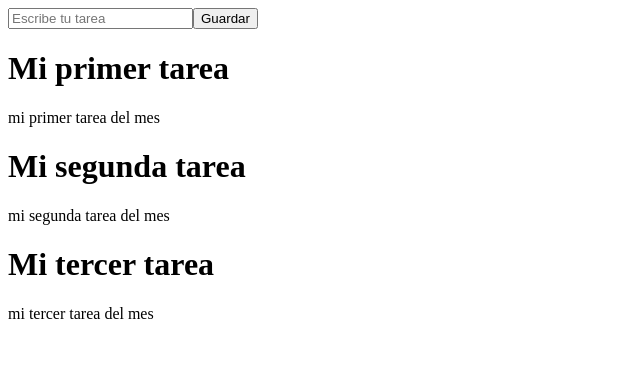
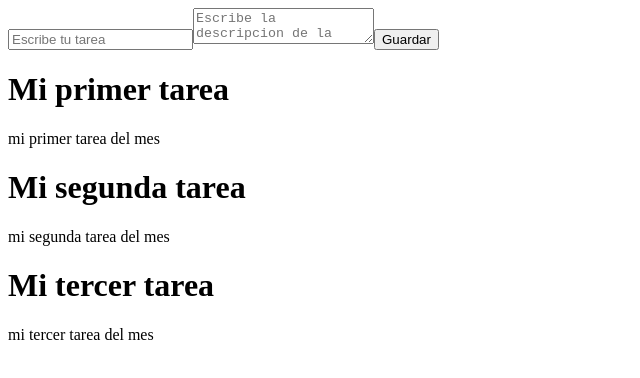
Before and after one commit to LopsDesarrollo/react-tasks-application, a React (Vite) app: page / in a window 1280 px wide. Shown: the top 378 px of the page, without its empty margins (0-640 px from the left). Built offline with nearby package versions, Linux system fonts and the light colour scheme.

Commit message:
Organizamos el componente definiendo uno nuevo para la tarea

```diff
--- a/src/App.jsx
+++ b/src/App.jsx
@@ -10,11 +10,11 @@
     setTasks(data);
   }, []);
 
-  function createTask(taskTitle) {
+  function createTask(task) {
     setTasks([...tasks,{
-      title: taskTitle,
+      title: task.title,
       id:tasks.length,
-      description: "Nueva tarea"
+      description: task.description
     }])
   }
 
--- /dev/null
+++ b/src/TaskCard.jsx
@@ -0,0 +1,12 @@
+import React from "react";
+
+function TaskCard({task}) {
+  return (
+    <div>
+      <h1>{task.title}</h1>
+      <p>{task.description}</p>
+    </div>
+  );
+}
+
+export default TaskCard;
--- a/src/TaskForm.jsx
+++ b/src/TaskForm.jsx
@@ -3,10 +3,14 @@
 
 function TaskForm({createTask}) {
   const [title, setTitle] = useState("");
+  const [description, setDescription] = useState("");
 
   const handleSubmit = (e) => {
     e.preventDefault();
-    createTask(title);
+    createTask({
+        title,
+        description
+    });
   };
 
   return (
@@ -15,6 +19,8 @@
         placeholder="Escribe tu tarea"
         onChange={(e) => setTitle(e.target.value)}
       />
+      <textarea placeholder="Escribe la descripcion de la tarea"
+        onChange={(e)=> setDescription(e.target.value)}></textarea>
       <button>Guardar</button>
     </form>
   );
--- a/src/TaskList.jsx
+++ b/src/TaskList.jsx
@@ -1,4 +1,5 @@
 import React from "react";
+import TaskCard from './TaskCard'
 
 function TaskList({tasks}) {
 
@@ -10,10 +11,7 @@
   return (
     <div>
       {tasks.map((task) => (
-        <div key={task.id}>
-        <h1>{task.title}</h1>
-        <p>{task.description}</p>
-        </div>
+        <TaskCard key={task.id} task={task}/>
       ))}
     </div>
   );
```
